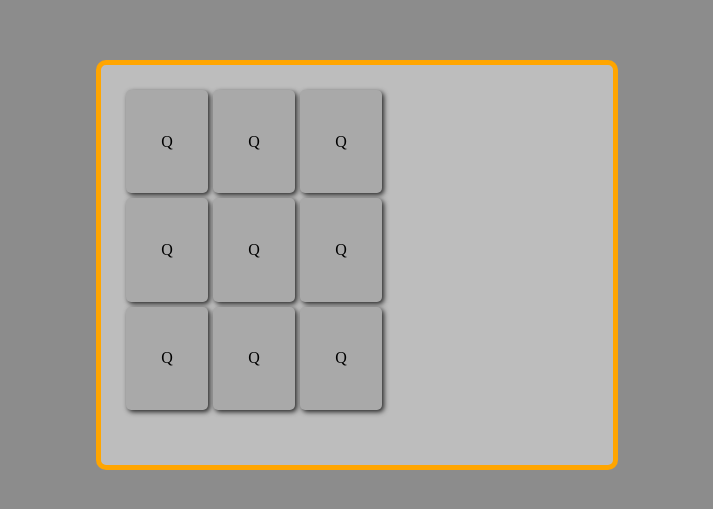
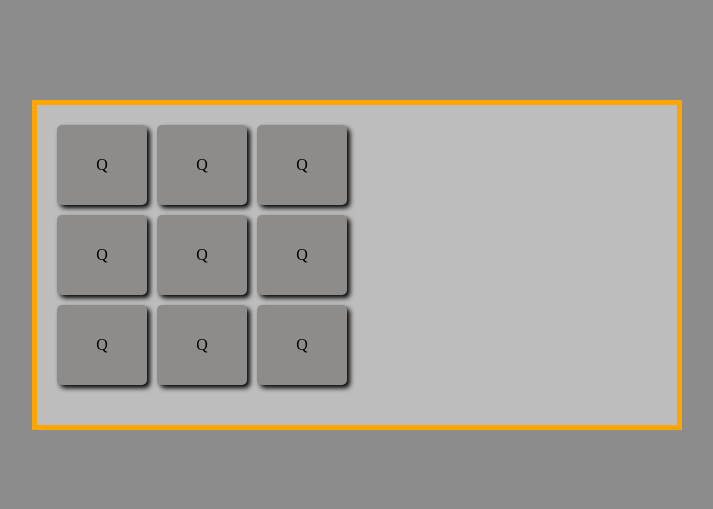
Before and after one commit to dibranhoxha/React-Drum-Kit, a React (Create React App) app in the folder react-drum-kit/: page / in a window 1280 px wide. Shown: the part 135-644 px from the top of the page, without its empty margins (283-996 px from the left). Built offline with nearby package versions, Linux system fonts and the light colour scheme.

Commit message:
Styled drums

```diff
--- a/react-drum-kit/src/App.css
+++ b/react-drum-kit/src/App.css
@@ -1,29 +1,25 @@
 .app-container {
-	width: 40vw;
-	height: 50vh;
+	width: 50%;
+	height: 40%;
 	margin: auto;
 	background-color: #bdbdbd;
 	border: 5px solid orange;
-	border-radius: 10px;
 }
 
 .buttons-container {
+	padding: 20px 0 0 20px;
 	display: grid;
-	grid-gap: 5px;
-	grid-template-columns: repeat(3, 1fr);
-	padding: 25px;
-	width: 50%;
-	height: 40vh;
+	grid-gap: 10px;
+	grid-template-columns: repeat(3, 90px);
 }
 
 .drum-pad {
 	display: flex;
 	justify-content: center;
 	align-items: center;
-	width: 100%;
-	height: 100%;
-	background-color: darkgrey;
+	height: 80px;
+	background-color: rgb(142, 139, 139);
 	border-radius: 5px;
-	box-shadow: 2px 2px 5px rgba(0, 0, 0, 0.8);
+	box-shadow: 3px 3px 5px black;
 	cursor: pointer;
 }
```
